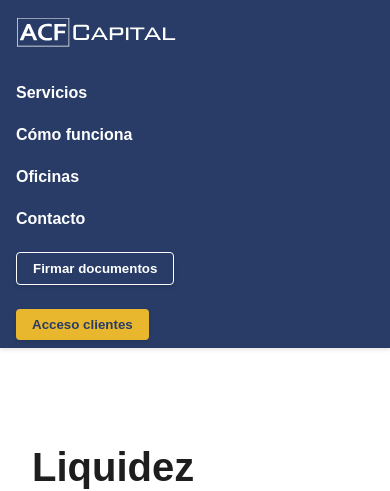
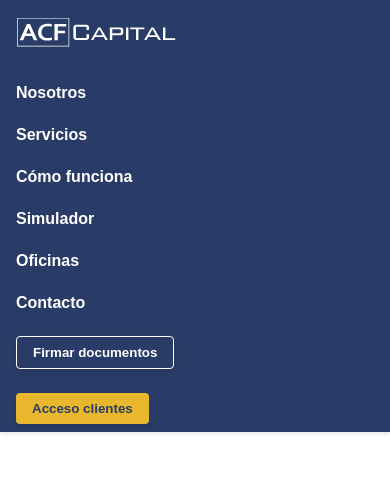
Before and after one commit to pedrocorrea2/pedrocorrea2, a Next.js app: page / in a window 390 px wide. Shown: the top 491 px of the page. Built offline with nearby package versions, Linux system fonts and the light colour scheme.

Commit message:
Refine navbar layout and ensure ACF branding

```diff
--- a/components/Navbar.jsx
+++ b/components/Navbar.jsx
@@ -64,10 +64,14 @@ export default function Navbar() {
           <img src="/logo_acf.svg" alt="ACF Capital" width={160} height={48} />
         </Link>
         <div className="links">
+          <Link href="#nosotros">Nosotros</Link>
           <Link href="#servicios">Servicios</Link>
           <Link href="#como-funciona">Cómo funciona</Link>
+          <Link href="#simulador">Simulador</Link>
           <Link href="#oficinas">Oficinas</Link>
           <Link href="#contacto">Contacto</Link>
+        </div>
+        <div className="actions">
           <button
             className="btn-secondary btn-nav"
             onClick={handleFirma}
@@ -78,7 +82,6 @@ export default function Navbar() {
             <button
               id="loginToggle"
               className="btn-accent btn-nav"
-
               onClick={() => setOpen(!open)}
             >
               Acceso clientes
@@ -87,7 +90,6 @@ export default function Navbar() {
               <div className="dropdown-menu">
                 <form onSubmit={handleLogin} className="login-form">
                   <h3>Bienvenido a ACF Capital</h3>
-
                   <input
                     id="loginUser"
                     name="usuario"
--- a/styles/globals.css
+++ b/styles/globals.css
@@ -69,7 +69,6 @@ button {
   padding: 0.5rem 1rem;
   border-radius: 4px;
   font-weight: 600;
-  margin-left: 1rem;
   display: inline-flex;
   align-items: center;
   justify-content: center;
@@ -127,7 +126,6 @@ header.nav-hidden {
   gap: 1rem;
 }
 .nav-bar .links a {
-  margin-left: 1rem;
   font-weight: 600;
   color: var(--color-light);
   cursor: pointer;
@@ -151,10 +149,13 @@ header.nav-hidden {
   align-items: center;
   flex-wrap: wrap;
   gap: 1rem;
+  margin-left: 2rem;
+}
+.nav-bar .actions {
   margin-left: auto;
-}
-.nav-bar .login-dropdown {
-  margin-left: 1rem;
+  display: flex;
+  align-items: center;
+  gap: 1rem;
 }
 
 @media (max-width: 768px) {
@@ -166,13 +167,17 @@ header.nav-hidden {
     flex-direction: column;
     align-items: flex-start;
     width: 100%;
+    margin-left: 0;
+  }
+  .nav-bar .actions {
+    flex-direction: column;
+    align-items: flex-start;
+    width: 100%;
+    margin-left: 0;
   }
   .nav-bar .links a,
-  .nav-bar .links button {
+  .nav-bar .actions button {
     margin: 0.5rem 0 0;
-  }
-  .nav-bar .links .login-dropdown {
-    margin-left: 0;
   }
 }
 .hero {
```
Also changed, not shown: 2 other files (tests, documents, lock files or other folders).
